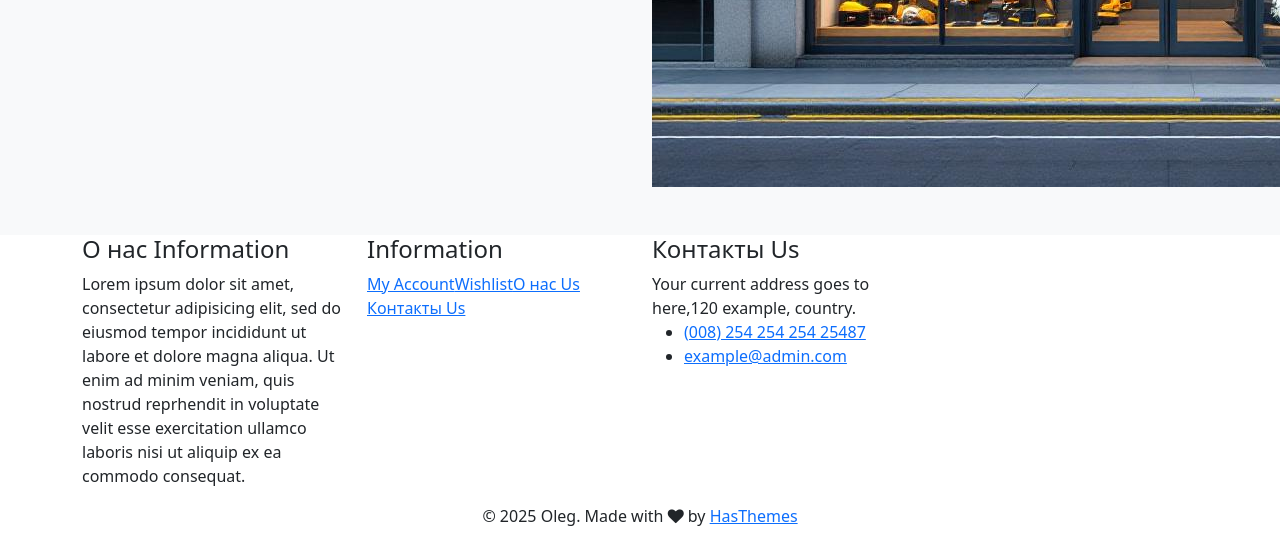
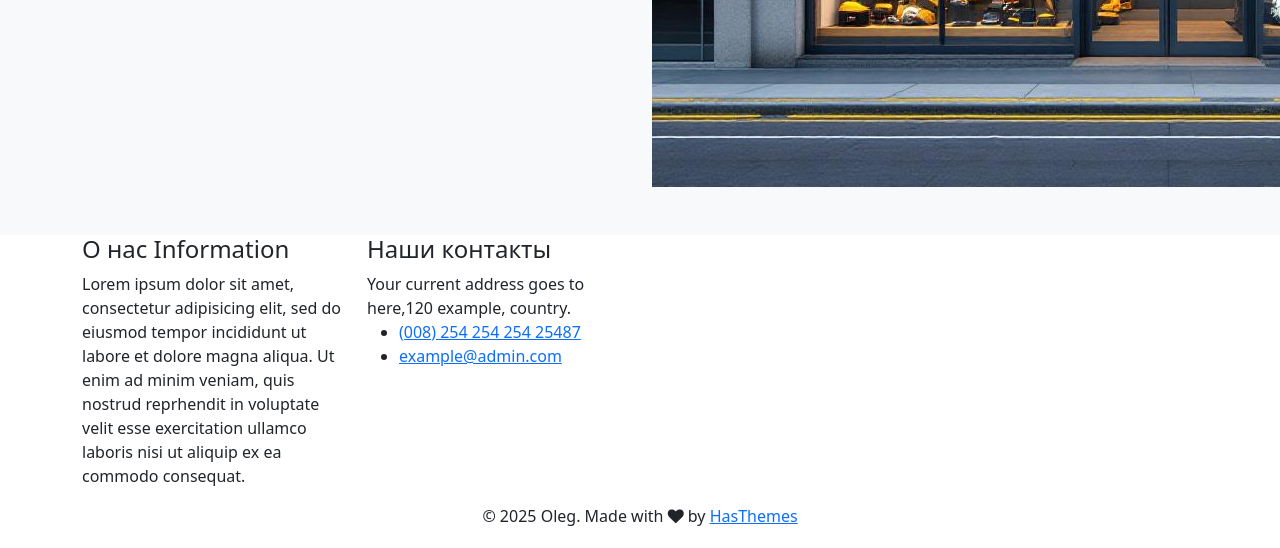
Before and after one commit to oleg425top/FinalyProject425, a Django app: page /shop/about/ in a window 1280 px wide; the page is wider, and only the part inside the window is pictured. Shown: the part 2165-2713 px from the top of that part. Run offline with Django 5.2, Linux system fonts and the light colour scheme; some libraries are stand-ins or nearby versions.

Commit message:
Поправил base.html

```diff
--- a/users/templates/users/base.html
+++ b/users/templates/users/base.html
@@ -124,7 +124,7 @@
                     <li><a href="{% url 'users:profile' %}">Профиль</a></li>
                     <form method="post" action="{% url 'users:logout' %}" >
                     {% csrf_token %}
-                    <button type="submit" class="p-2 btn btn-danger btn-block" style="margin-left: 20px;" >Выход</button>
+                    <button type="submit" class="p-2 btn btn-danger btn-block" >Выход</button>
 
                     </form>
 
@@ -134,7 +134,7 @@
                     {% endif %}
 
                   </ul>
-                </div>
+                  </div>
               {% if user.is_authenticated %}
               <div class="header-action-cart">
                 <a class="cart-icon" href="shop-cart.html">
@@ -203,27 +203,15 @@
           <div class="col-lg-3 col-md-6 col-sm-6">
             <div class="widget-item">
               <h4 class="widget-title">О нас Information</h4>
-              <div class="about-widget">
+              <div class="about-area">
                 <p>Lorem ipsum dolor sit amet, consectetur adipisicing elit, sed do eiusmod tempor incididunt ut labore et dolore magna aliqua. Ut enim ad minim veniam, quis nostrud reprhendit in voluptate velit esse exercitation ullamco laboris nisi ut aliquip ex ea commodo consequat.</p>
               </div>
             </div>
           </div>
-          <div class="col-lg-3 col-md-6 col-sm-6">
-            <div class="widget-item widget-menu-item">
-              <h4 class="widget-title">Information</h4>
-              <nav class="widget-menu-wrap">
-                <ul class="nav-menu nav">
-                  <li><a href="shop-account.html">My Account</a></li>
-                  <li><a href="shop-wishlist.html">Wishlist</a></li>
-                  <li><a href="about.html">О нас Us</a></li>
-                  <li><a href="contact.html">Контакты Us</a></li>
-                </ul>
-              </nav>
-            </div>
-          </div>
+
           <div class="col-lg-3 col-md-6 col-sm-6">
             <div class="widget-item">
-              <h4 class="widget-title">Контакты Us</h4>
+              <h4 class="widget-title">Наши контакты</h4>
               <p class="mb-0">Your current address goes to here,120 example, country.</p>
               <ul class="widget-contact-info">
                 <li class="info-phone"><a href="tel://(008)25425425425487">(008) 254 254 254 25487</a></li>
```
